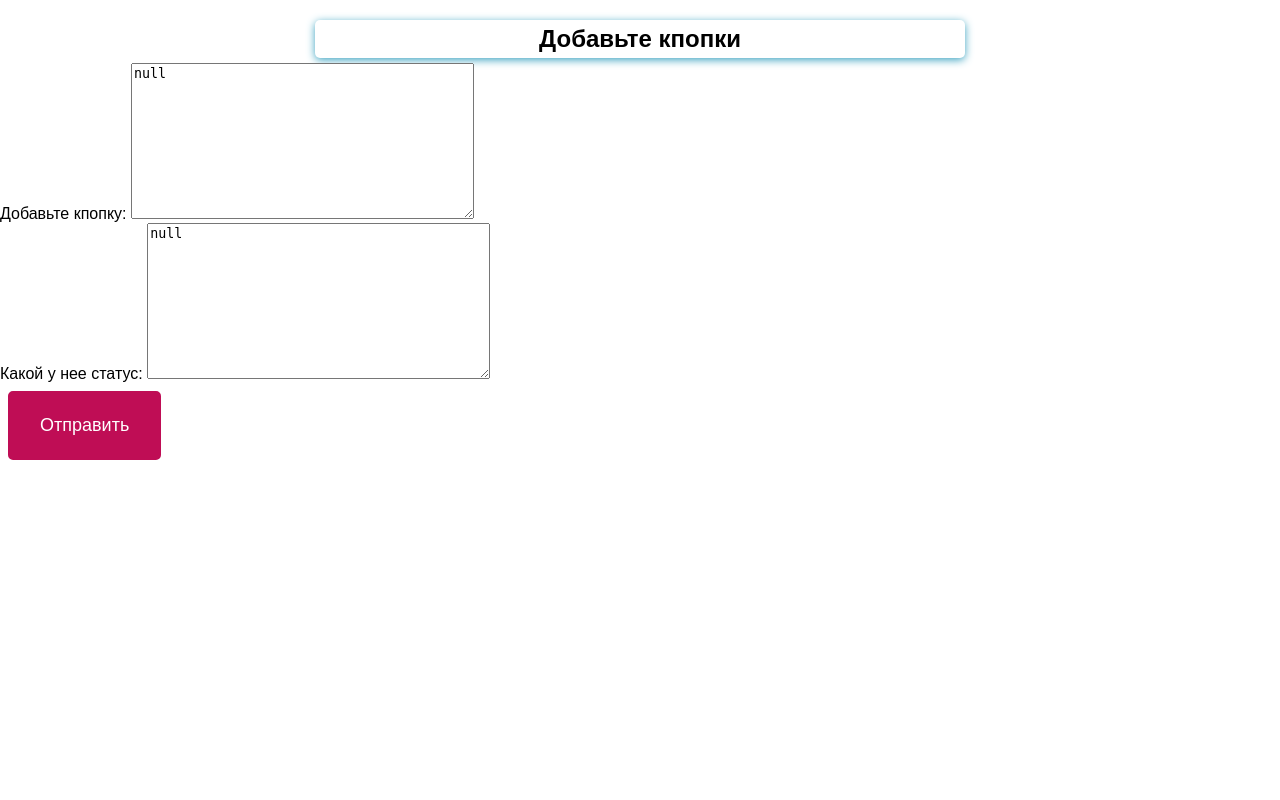
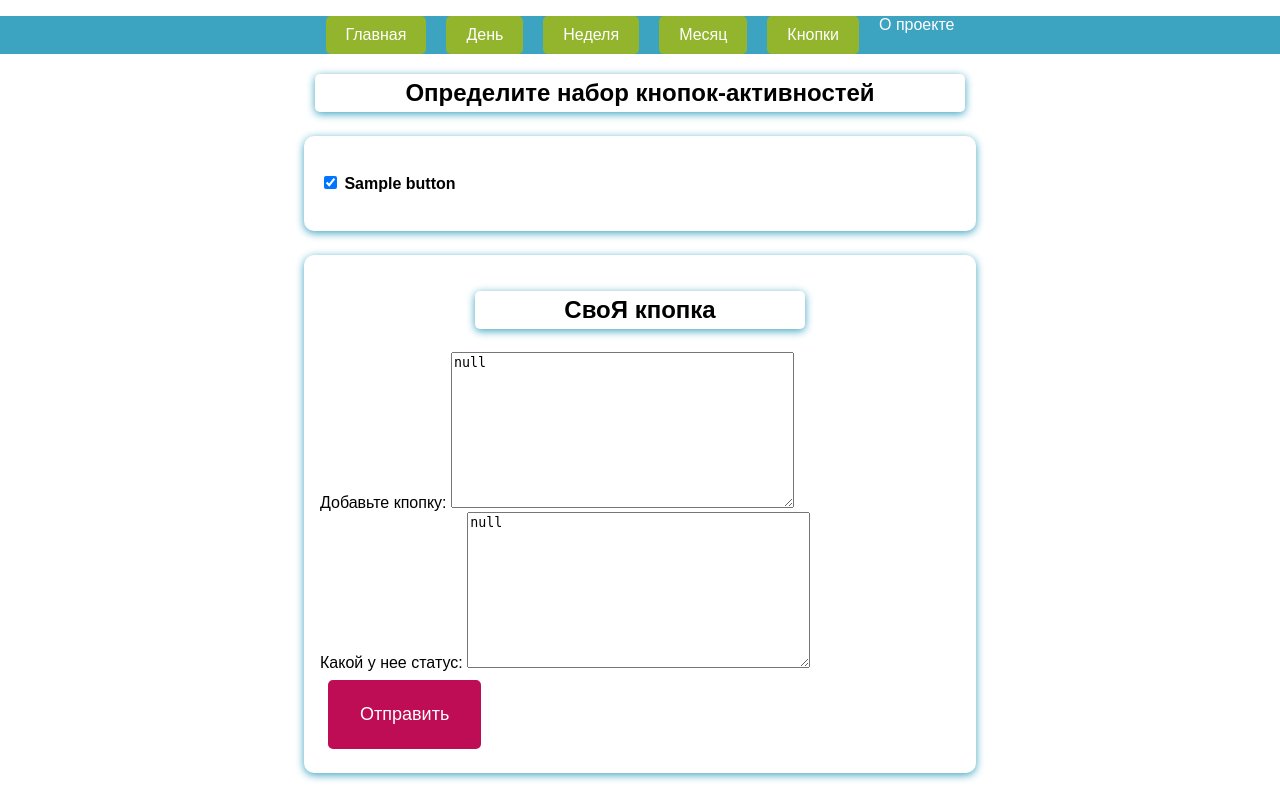
Before and after one commit to VladimirVdovin/feel_the_time, a Django app: template feel_the_time/templates/feel_the_time/buttons.html in a window 1280 px wide. Run offline with Django 4.2, Linux system fonts and the light colour scheme; the template is opened without the code that fills it: values that come from a table or form of the project are taken from there, most other values are stand-ins (such as "Sample title", 1, 10 or a date in 2020); data that the repository does not hold is empty.

Commit message:
Buttons in process

```diff
--- a/feel_the_time/models.py
+++ b/feel_the_time/models.py
@@ -12,11 +12,11 @@
 
 class Person(models.Model):
     user_name = models.CharField(max_length=15, null=True)
-    button_set = ArrayField(models.CharField(max_length=15), null=True)
-    rank_set = ArrayField(models.CharField(max_length=15), null=True)
+    button_set = ArrayField(models.CharField(max_length=100), null=True)
+    rank_set = ArrayField(models.CharField(max_length=100), null=True)
 
     def __str__(self):
-        return f'{self.user_name} - {self.button_set} - {self.button_set}'
+        return f'{self.user_name} - {self.button_set} - {self.rank_set}'
 
 
 class Time(models.Model):
--- a/feel_the_time/templates/feel_the_time/buttons.html
+++ b/feel_the_time/templates/feel_the_time/buttons.html
@@ -8,19 +8,27 @@
     <link rel="stylesheet" href="{% static 'feel_of_time/main.css' %}">
 </head>
 <body>
-    <h2>Добавьте кпопки</h2>
-    <form method="post">
+    {% include 'includes/navbar.html' %}
+    <h2>Определите набор кнопок-активностей</h2>
+    <form method="post" class="form-1">
+        {% for button_name in personal_buttons.button_set %}
+            <h4><input type="checkbox" checked> {{ button_name }}</h4>
+        {% endfor %}
+    </form>
+
+    <form method="post" class="form-2">
         {% csrf_token %}
-
+        <h2>CвоЯ кпопка</h2>
+        <br>
         {% for field in form %}
         <div>
             {{ field.label_tag }}
             {{ field }}
         </div>
         {% endfor %}
-
         <button type="submit">Отправить</button>
     </form>
 
+
 </body>
 </html>
```
Also changed, not shown: feel_the_time/admin.py (+6 -4 lines), feel_the_time/views.py (+13 -4 lines), feel_the_time/migrations/0004_alter_person_button_set_alter_person_rank_set.py (added).
